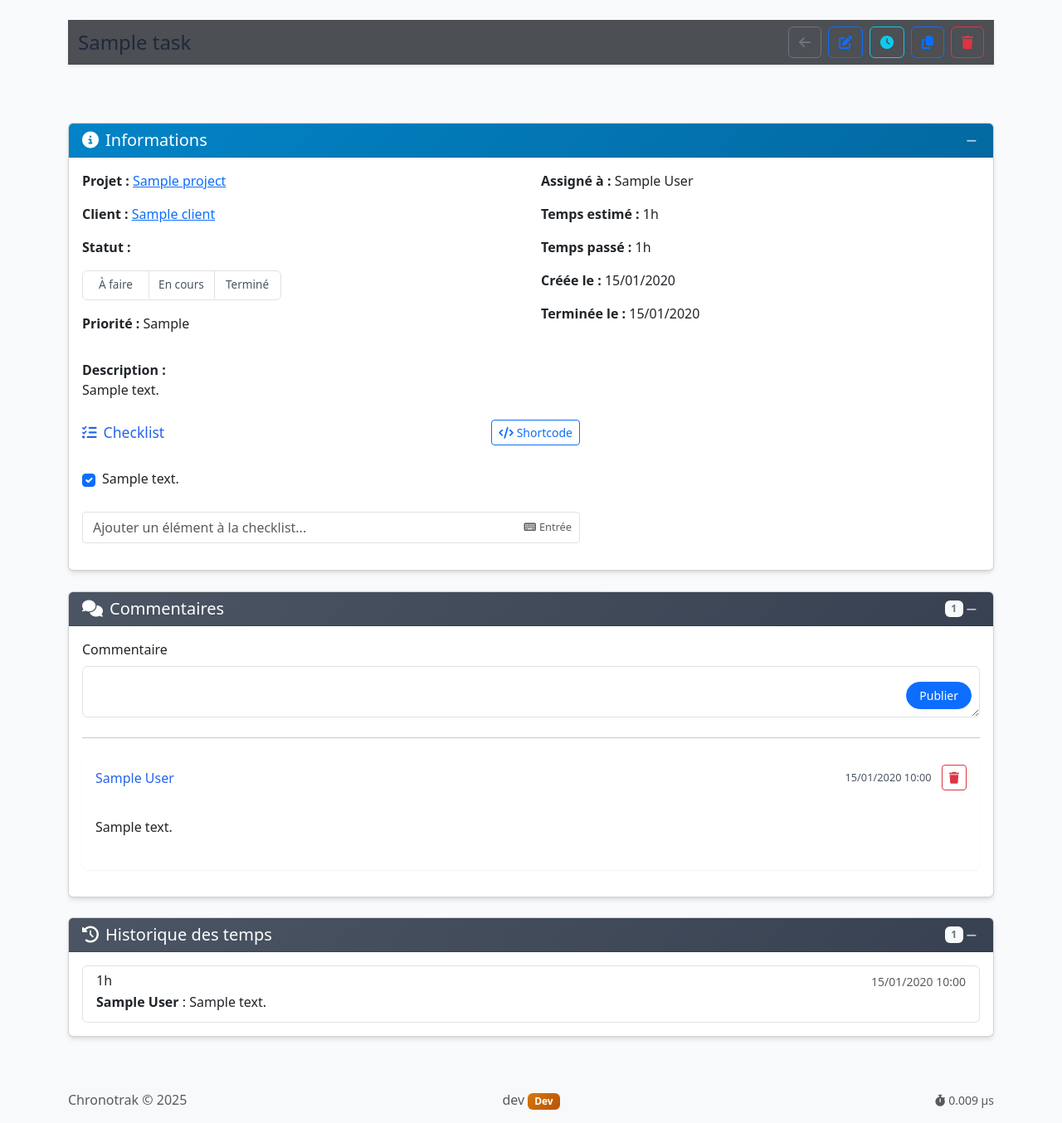
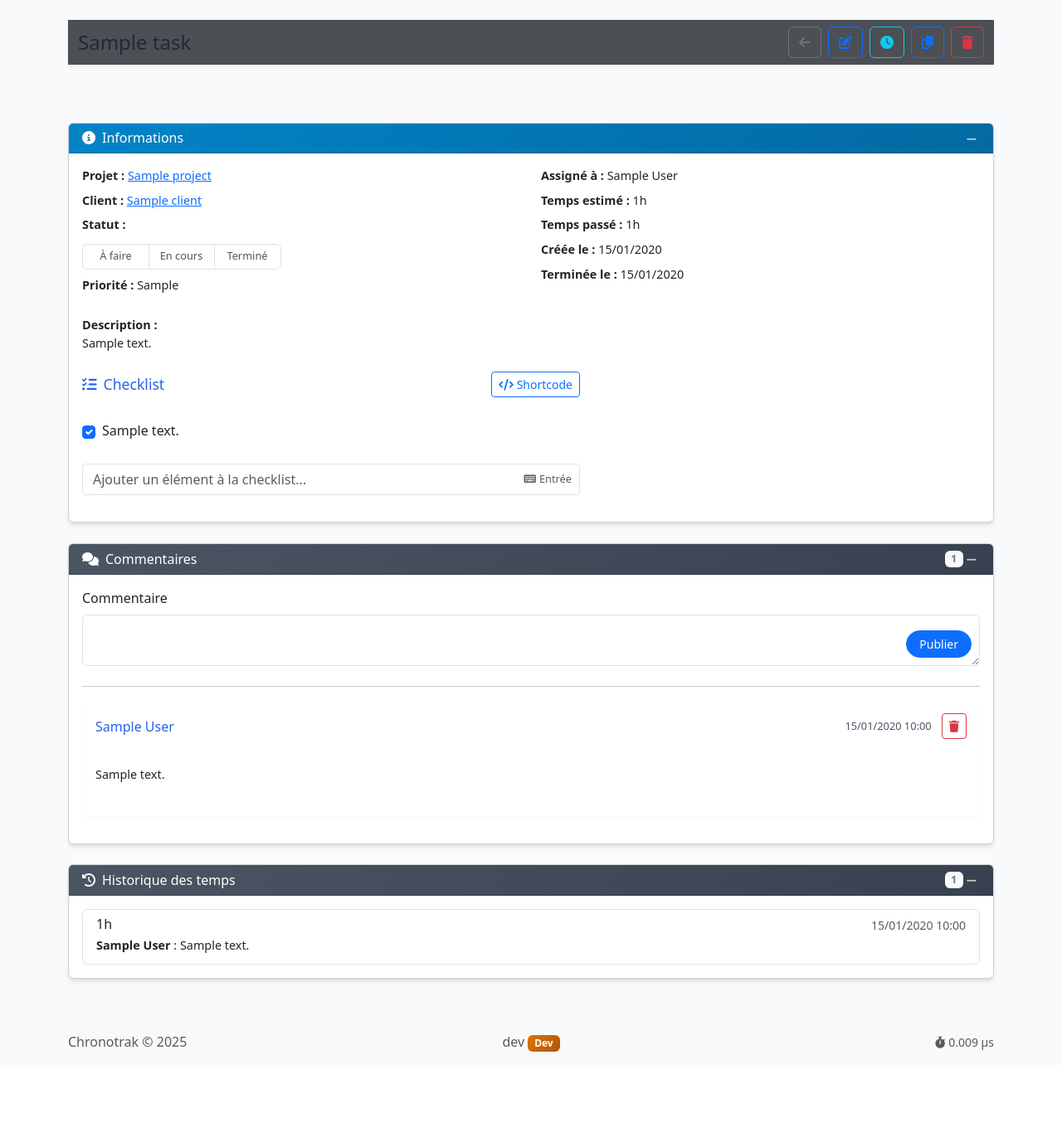
Before and after one commit to popallo/python-x-chronotrak, a Flask app: page /tasks/1 in a window 1280 px wide. Shown: the part 56-1410 px from the top of the page at 83% size. After the commit the page ends 1324 px from the top, so only its background shows below. Run offline with Flask 3, Linux system fonts and the light colour scheme; a user stored in the database is signed in; tables that the repository leaves empty hold one stand-in row (values such as "Sample post"); some libraries are stand-ins or nearby versions.

Commit message:
feat: add new styles for information block in task detail page
- Introduced CSS styles for card header, body, and description to enhance the visual presentation of task details.
- Improved layout and readability of status toggle buttons and description sections.

```diff
--- a/app/static/css/tasks.css
+++ b/app/static/css/tasks.css
@@ -46,3 +46,42 @@
     max-width: 600px;
     margin-top: 1rem;
 }
+
+/* Styles pour le bloc informations */
+.card-header h5 {
+    font-size: 1rem;
+    margin: 0;
+}
+
+.card-body p {
+    margin-bottom: 0.5rem;
+    font-size: 0.9rem;
+}
+
+.card-body strong {
+    font-size: 0.9rem;
+    font-weight: 600;
+}
+
+.card-body .status-toggle .btn-group {
+    margin-top: 0.25rem;
+}
+
+.card-body .status-toggle .btn {
+    font-size: 0.8rem;
+    padding: 0.25rem 0.5rem;
+}
+
+.card-body .description {
+    font-size: 0.9rem;
+    margin-top: 1rem;
+}
+
+.card-body .description strong {
+    display: block;
+    margin-bottom: 0.25rem;
+}
+
+.card-body .description p {
+    margin-bottom: 0;
+}
```
